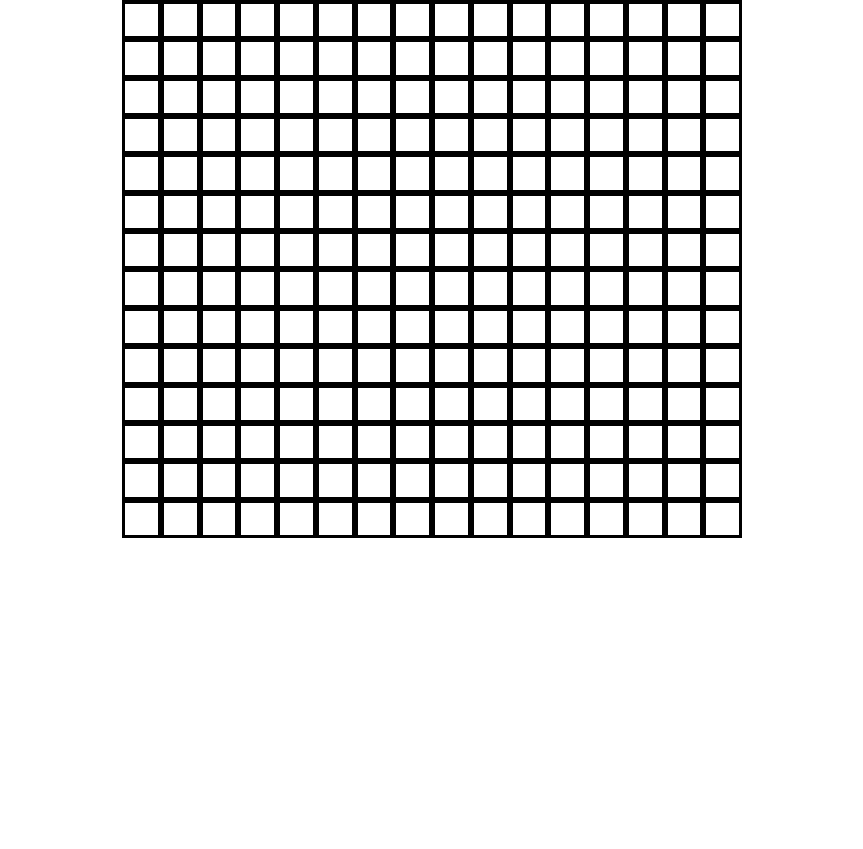
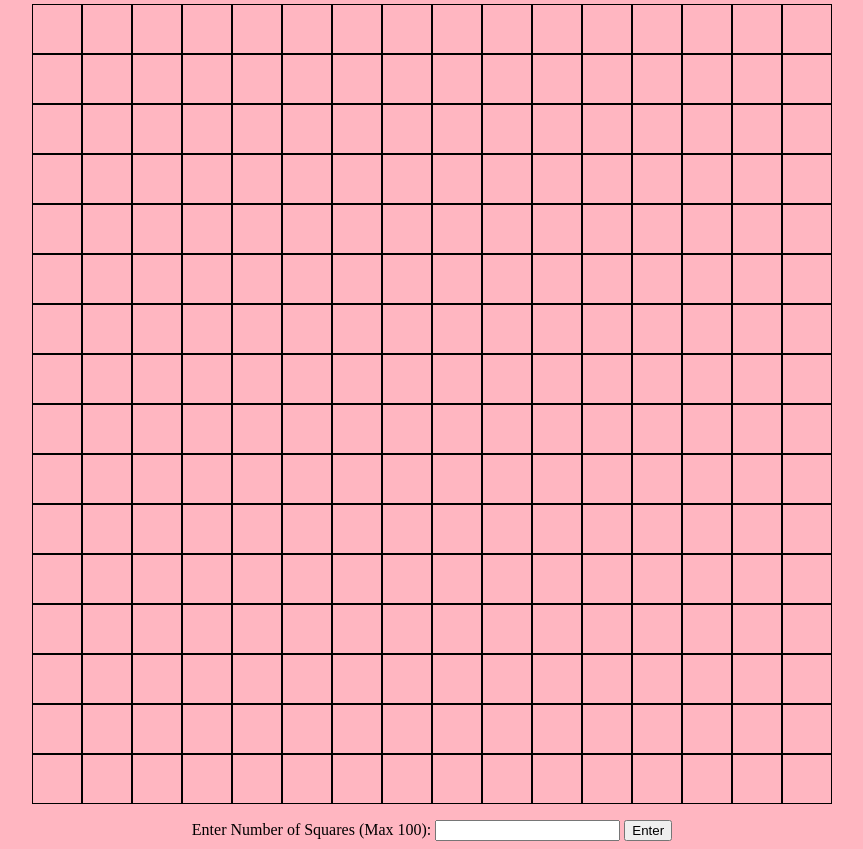
Before and after one commit to ShivanK3397/etch-a-sketch, a plain HTML site: page index.html in a window 1280 px wide. Shown: the part 84-933 px from the top of the page, without its empty margins (208-1071 px from the left). Before the commit the page ends 800 px from the top, so only its background shows below. Drawn offline with Linux system fonts and the light colour scheme.

Commit message:
added the color changing effect on hover and fixed bug where button to input number of squares only worked once

```diff
--- a/index.html
+++ b/index.html
@@ -8,7 +8,14 @@
     <script src = "script.js" defer></script>
 </head>
 <body>
+    <h1 class = title>Etch-A-Sketch</h1>
+
     <div class = "grid-container"></div>
+    <div class = "input">
+        <label>Enter Number of Squares (Max 100): </label>
+        <input type = "number">
+        <button class = "input-button">Enter</button>
+    </div>
 
 </body>
 </html>
--- a/script.js
+++ b/script.js
@@ -1,17 +1,50 @@
-function createGrid(){
-    const container = document.querySelector(".grid-container");
-    for (let i =0;i<16;i++){
+const container = document.querySelector(".grid-container");
+let numOfGrids = 0;
+function createGrid(sketchPad,numOfSquares=16){
+    for (let i =0;i<numOfSquares;i++){
         const lineOfGrids = document.createElement("div");
         lineOfGrids.setAttribute("class","line-of-grids")
-        for (let j=0;j<16;j++){
+        for (let j=0;j<numOfSquares;j++){
             const grid = document.createElement("div");
             grid.setAttribute("class","grid")
             lineOfGrids.appendChild(grid);
+            grid.addEventListener("mouseenter",function(){
+                grid.style.backgroundColor="blue";
+            })
 
         }
-        container.appendChild(lineOfGrids);
+        sketchPad.appendChild(lineOfGrids);
 
+
+    }
+    numOfGrids=numOfSquares;
+
+}
+
+function deleteGrid(num){
+    for (i = 0;i<num;i++){
+        container.removeChild(document.querySelector(".line-of-grids"));
     }
 }
 
-createGrid();
+createGrid(container);
+
+const btn = document.querySelector(".input-button");
+const input = document.querySelector("input");
+const body = document.querySelector("body");
+const div = document.querySelector(".input");
+
+
+btn.addEventListener("click",function(){
+    const inputValue=+input.value;
+    input.value="";
+    if (inputValue>100||inputValue===0){
+
+    }
+    else{
+        deleteGrid(numOfGrids);
+        createGrid(container,inputValue);
+
+
+    }
+});
--- a/styles.css
+++ b/styles.css
@@ -1,17 +1,18 @@
 .grid{
-    border: solid ;
+    border: solid 1px;
     flex: 1;
 
 
 
 }
+
 .grid-container{
     display: flex;
     justify-content: center;
-    max-width:620px;
-    max-height: 614px;
-    height: 614px;
-    width: 620px;
+    max-width:800px;
+    max-height: 800px;
+    height: 800px;
+    width: 800px;
 
 
 
@@ -28,14 +29,18 @@
     display: flex;
     flex-direction: column;
 
-    max-width: 620px;
-    width: 620px;
+    max-width: 800px;
+    width: 800px;
     flex:1 1 0;
 }
 body{
     display: flex;
 
     flex-direction: column;
-
+    background-color:lightpink;
     align-items: center;
 }
+
+.input{
+    margin-top: 16px;
+}
```
